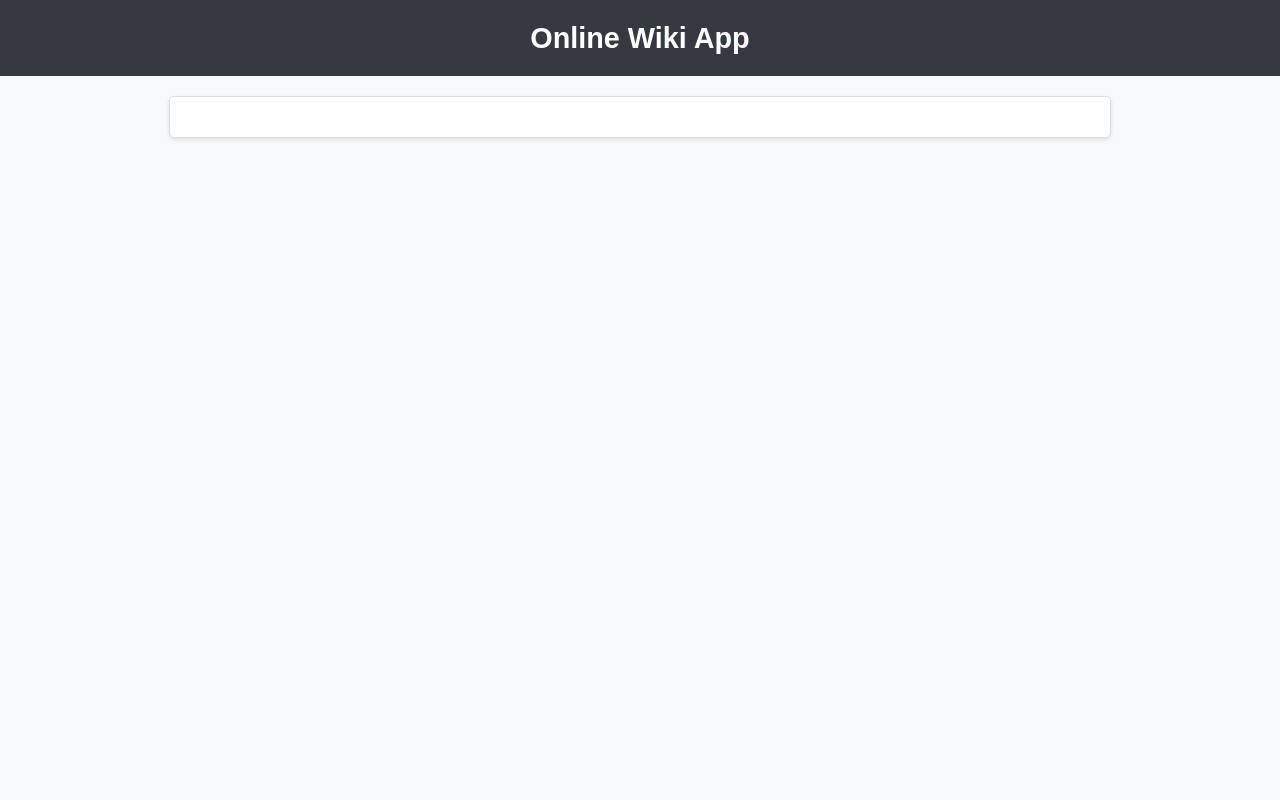
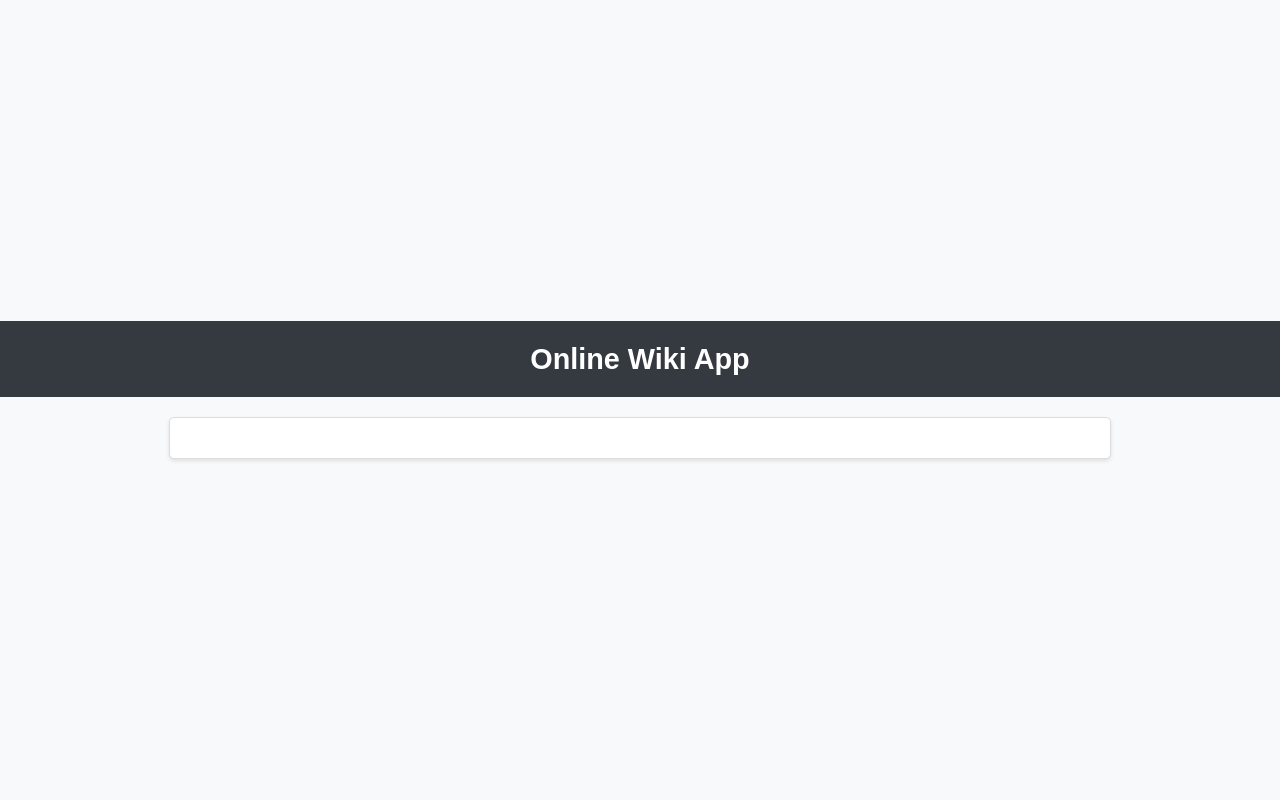
Before and after one commit to loltreeman/hobbysite-CD-1, a Django app: template hobbysite/templates/wiki/base_wiki.html in a window 1280 px wide. Run offline with Django 5.2, Linux system fonts and the light colour scheme; the template is opened without the code that fills it, so the values that code supplies are empty.

Commit message:
Update base_wiki.html

```diff
--- a/hobbysite/templates/wiki/base_wiki.html
+++ b/hobbysite/templates/wiki/base_wiki.html
@@ -12,6 +12,11 @@
             margin: 0;
             padding: 0;
             line-height: 1.6;
+            display: flex;
+            flex-direction: column;
+            align-items: center;
+            justify-content: center;
+            min-height: 100vh;
         }
 
         header {
@@ -19,6 +24,7 @@
             color: #fff;
             padding: 15px 0;
             text-align: center;
+            width: 100%;
         }
 
         header h1 {
@@ -34,14 +40,17 @@
             border: 1px solid #ddd;
             border-radius: 5px;
             box-shadow: 0 2px 4px rgba(0, 0, 0, 0.1);
+            width: 90%;
         }
 
         a {
             color: #007bff;
             text-decoration: none;
+            transition: color 0.3s ease;
         }
 
         a:hover {
+            color: #0056b3;
             text-decoration: underline;
         }
 
@@ -57,10 +66,12 @@
             cursor: pointer;
             text-decoration: none;
             font-size: 1rem;
+            transition: background-color 0.3s ease, transform 0.2s ease;
         }
 
         .btn:hover {
             background-color: #0056b3;
+            transform: scale(1.05);
         }
 
         footer {
@@ -70,6 +81,7 @@
             color: #fff;
             font-size: 0.9rem;
             margin-top: 20px;
+            width: 100%;
         }
     </style>
 </head>
```
